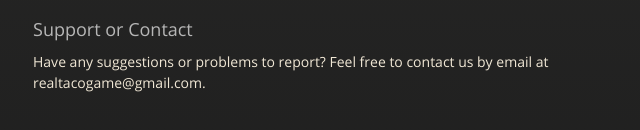
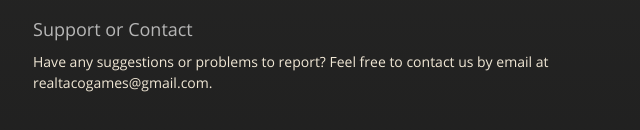
Before and after one commit to RealTacoGames/realtacogames.github.io, a plain HTML site: page index.html in a window 1280 px wide. Shown: the part 388-518 px from the top of the page, 282-922 px from the left. Drawn offline with nearby package versions, Linux system fonts and the light colour scheme.

Commit message:
text fixes

```diff
--- a/index.html
+++ b/index.html
@@ -37,12 +37,12 @@
 <h3>
 <a id="authors-and-contributors" class="anchor" href="#authors-and-contributors" aria-hidden="true"><span aria-hidden="true" class="octicon octicon-link"></span></a>Who are we?</h3>
 
-<p>(<a href="https://twitter.com/MisterTacos7" class="user-mention">Justin Arevalo</a>) and Brooke Eyster.</p>
+<p><a href="https://twitter.com/MisterTacos7" class="user-mention">Justin Arevalo</a> and Brooke Eyster.</p>
 
 <h3>
 <a id="support-or-contact" class="anchor" href="#support-or-contact" aria-hidden="true"><span aria-hidden="true" class="octicon octicon-link"></span></a>Support or Contact</h3>
 
-<p>Have any suggestions or problems to report? Feel free to contact us by email at realtacogame@gmail.com.</p>
+<p>Have any suggestions or problems to report? Feel free to contact us by email at realtacogames@gmail.com.</p>
       </section>
 
     </div>
```
